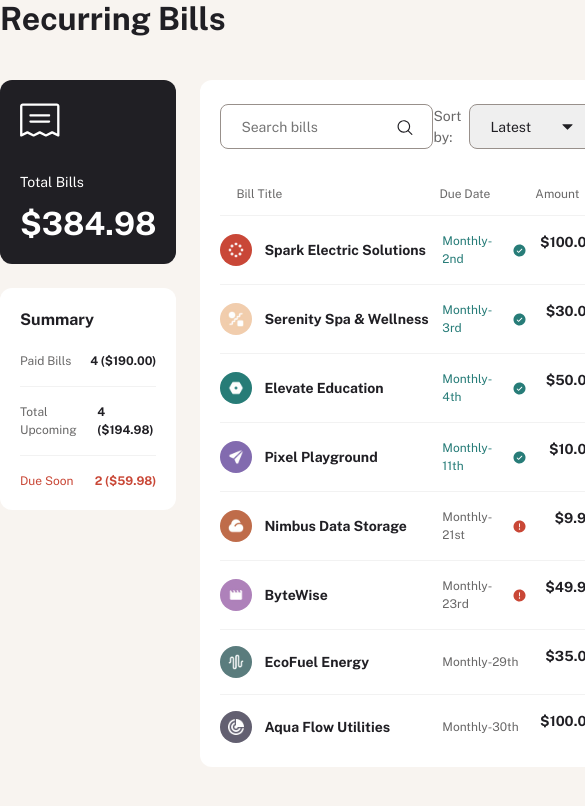
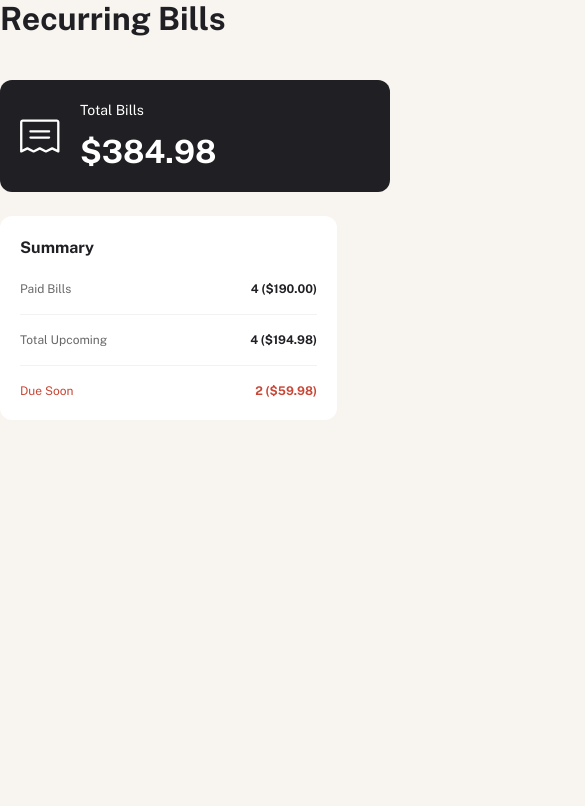
Before and after one commit to OlenaYermak/personal-finance, a website built with Vite: page src/pages/recurring.html in a window 390 px wide. Shown: the top 806 px of the page, 585 px wide, since content can reach past the window. Built offline with nearby package versions, Linux system fonts and the light colour scheme.

Commit message:
update (recurring bills total section)
added adaptive section for mobile and tablet

```diff
--- a/src/css/budgets-page-partials/budgets-categories-overview-section.css
+++ b/src/css/budgets-page-partials/budgets-categories-overview-section.css
@@ -1,6 +1,4 @@
-/* .budgets-section{
-    max-width: 608px;
-} */
+
 @media screen and (max-width: 767px) {
     .avatar {
 display: none;
--- a/src/css/recurring-bills-page-partials/recurring-bills-total-section.css
+++ b/src/css/recurring-bills-page-partials/recurring-bills-total-section.css
@@ -1,10 +1,22 @@
-.rec-bills-section{
-    max-width: 337px;
-}
+
 
 .icon-rec-bills{
     fill: var(--color-white);
     width: 40px;
     height: 40px;
-    margin-bottom: 32px;
+
 }
+
+@media screen and (max-width: 767px) {
+.rec-bills-section {
+    display: flex;
+    gap: 20px;
+    align-items: center;
+}
+}
+
+@media screen and (min-width: 768px) {
+.icon-rec-bills {
+        margin-bottom: 32px;
+    }
+}
--- a/src/css/recurring-bills-page-partials/recurring-page.css
+++ b/src/css/recurring-bills-page-partials/recurring-page.css
@@ -1,6 +1,6 @@
 .recurring-grid{
     display: grid;
-    grid-template-columns: 1fr 2fr;
+    grid-template-columns: 1fr;
     gap: 24px;
     align-items: start;
 }
@@ -9,3 +9,11 @@
     display: grid;
     gap: 24px;
 }
+
+@media screen and (min-width: 768px){
+.recurring-grid {
+        grid-template-columns: 1fr 2fr;
+        gap: 24px;
+        /* align-items: start; */
+    }
+}
--- a/src/pages/recurring.html
+++ b/src/pages/recurring.html
@@ -13,7 +13,7 @@
     </div>
 </div>
 <div>
-<load src="/src/partials/reccuring-bills/recurring-bills-list-section.html" />
+<!-- <load src="/src/partials/reccuring-bills/recurring-bills-list-section.html" /> -->
 </div>
 
 
--- a/src/partials/reccuring-bills/recurring-bills-total-section.html
+++ b/src/partials/reccuring-bills/recurring-bills-total-section.html
@@ -1,4 +1,4 @@
-<section class="card rec-bills-section bg-black">
+<section class="rec-bills-section card bg-black">
     <svg class="icon-rec-bills">
         <use href="../../../public/icons.svg#icon-recurring-bills"></use>
     </svg>
```
Also changed, not shown: src/partials/budgets/budgets-categories-overview-section.html (+1 -1 lines).
